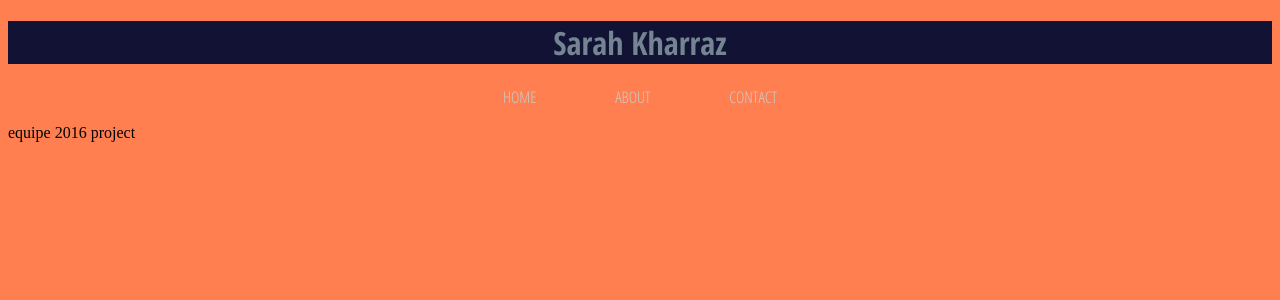
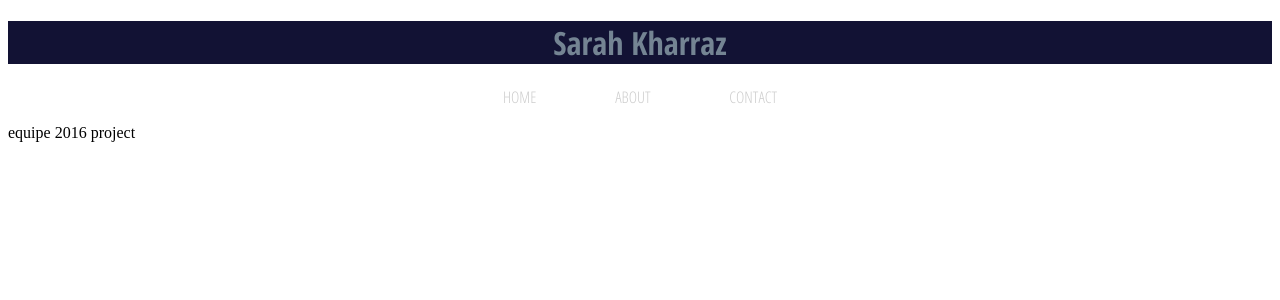
Before and after one commit to sarahyjja/JekyllPortfolio_test4, a Jekyll site: the page built from _projects/equipe2016.md, in a window 1280 px wide. Shown: the top 300 px of the page. Built offline with Jekyll 4.4.1, drawn with Linux system fonts in a browser that asks for light colours.

Commit message:
Naming columns

```diff
--- a/_sass/background.scss
+++ b/_sass/background.scss
@@ -1,3 +1,3 @@
 .colorful {
-  background-color: coral;
+  // background-color: coral;
 }
--- a/_sass/homepageContent.scss
+++ b/_sass/homepageContent.scss
@@ -4,13 +4,14 @@
   width: 100%;
   height: auto;
 
-  // display: flex;
-  // flex-wrap: wrap;
+  display: flex;
+  flex-wrap: wrap;
 
-display: grid;
- grid-template-columns: repeat(3, 3fr);
- grid-gap: 5px;
-
+  display: grid;
+  // grid-template-columns: repeat(3, 3fr);
+  grid-template-columns: [line1] 33% [line2] 33% [line3] 33% [end];
+  grid-template-rows: [row1] 25% [row2] 25% [row3] auto [last-line];
+  grid-gap: 5px;
 }
 
 .itemContent{
@@ -21,17 +22,19 @@
   align-items: flex-start;
   align-content: center;
 
-// grid-column: 1/3;
+  // grid-column: 1/3;
 }
 
 .stylingImg {
-  width: auto;
-  height: 200px;
+  width: 98%;
+  height: auto;
+  display: flex;
 }
 
 .projectLinks {
-  font-size: 1.5em;
-  background-color: #862345;
-  text-decoration: none;
-  font-family: 'Open Sans Condensed', sans-serif;
+  align-content: center;
+  // font-size: 1.5em;
+  // background-color: #862345;
+  // text-decoration: none;
+  // font-family: 'Open Sans Condensed', sans-serif;
 }
```
